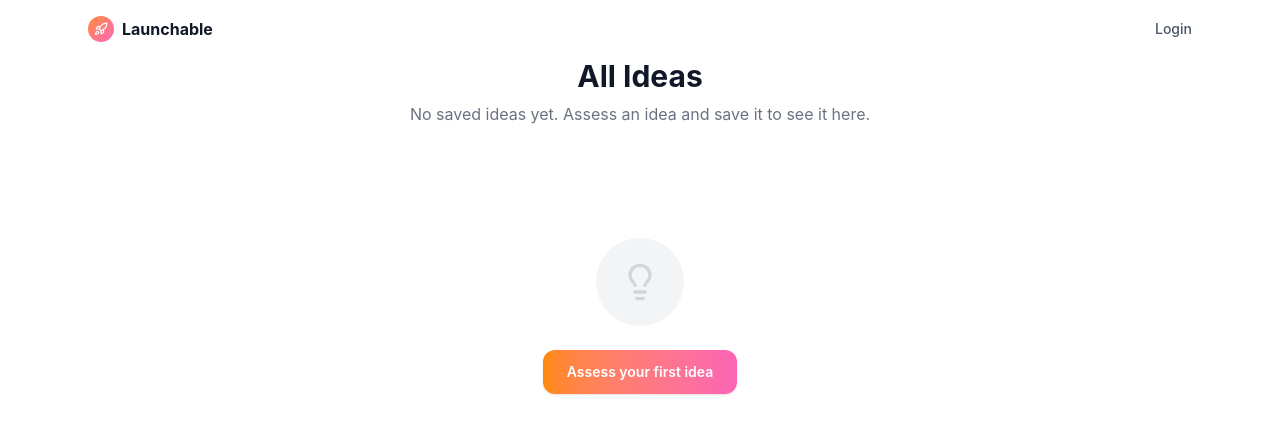
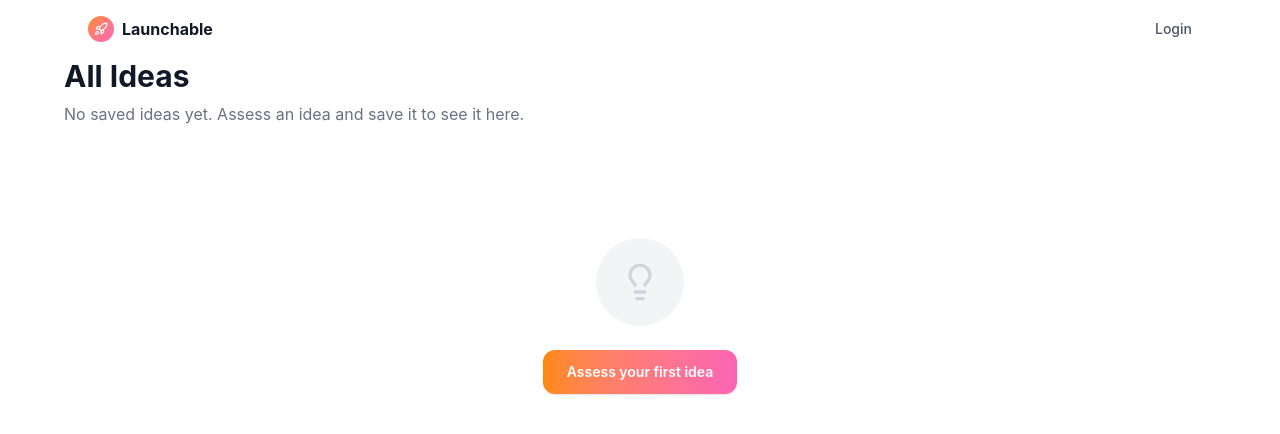
Before and after one commit to Lucilelvn/launchable, a React (Vite) app: page /ideas in a window 1280 px wide. Shown: the top 434 px of the page. Built offline with nearby package versions, Linux system fonts and the light colour scheme.

Commit message:
fix: left-align ideas page title to match sidebar layout
Co-Authored-By: Claude Opus 4.6 (1M context) <noreply@anthropic.com>

```diff
--- a/src/pages/IdeasPage.tsx
+++ b/src/pages/IdeasPage.tsx
@@ -71,7 +71,7 @@ export default function IdeasPage() {
 
   return (
     <PageLayout width="wide">
-      <div className="text-center space-y-2 mb-8">
+      <div className="space-y-2 mb-8">
         <h1 className="text-3xl font-bold">{title}</h1>
         <p className="text-gray-500">
           {filtered.length === 0
```
